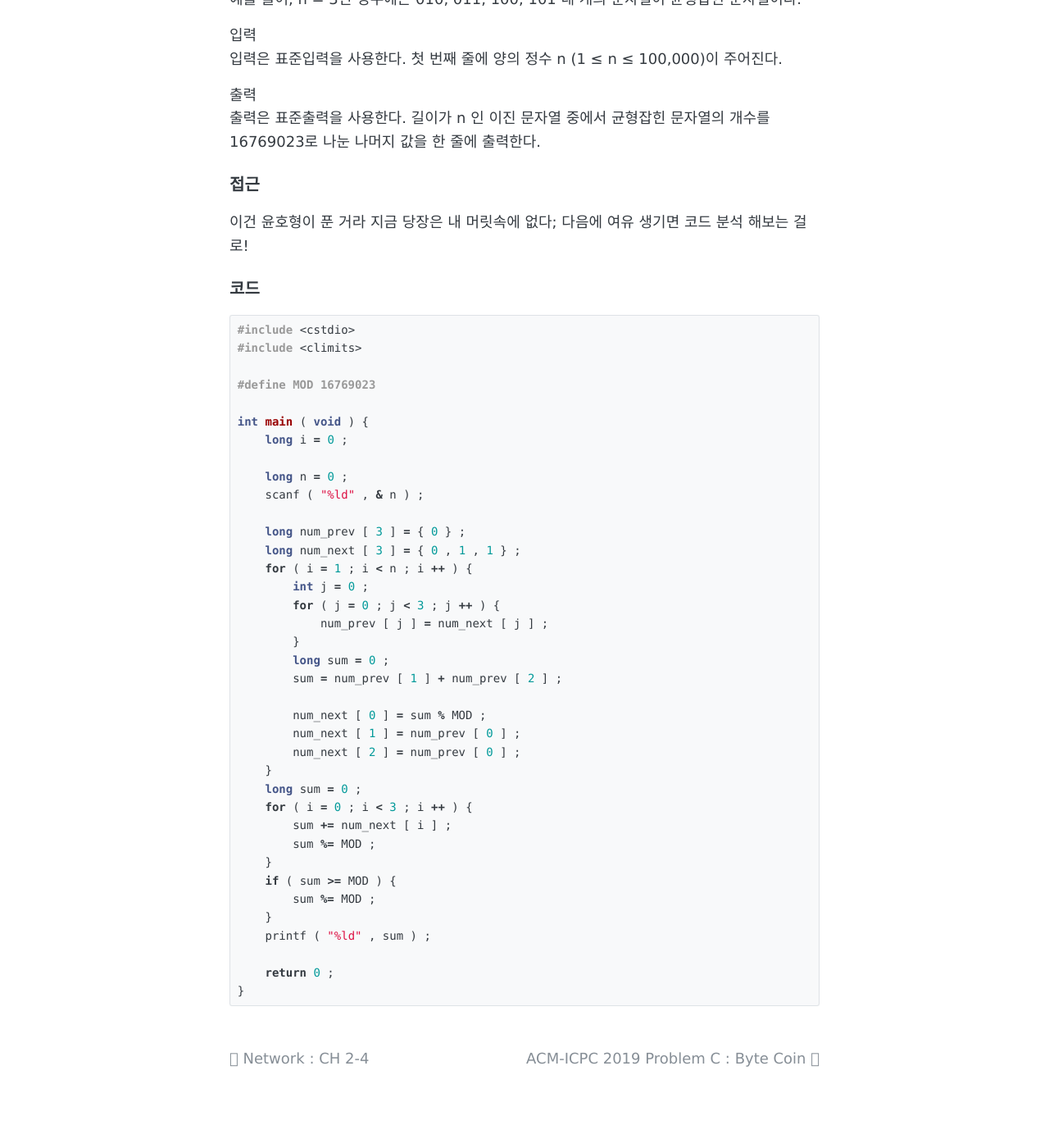
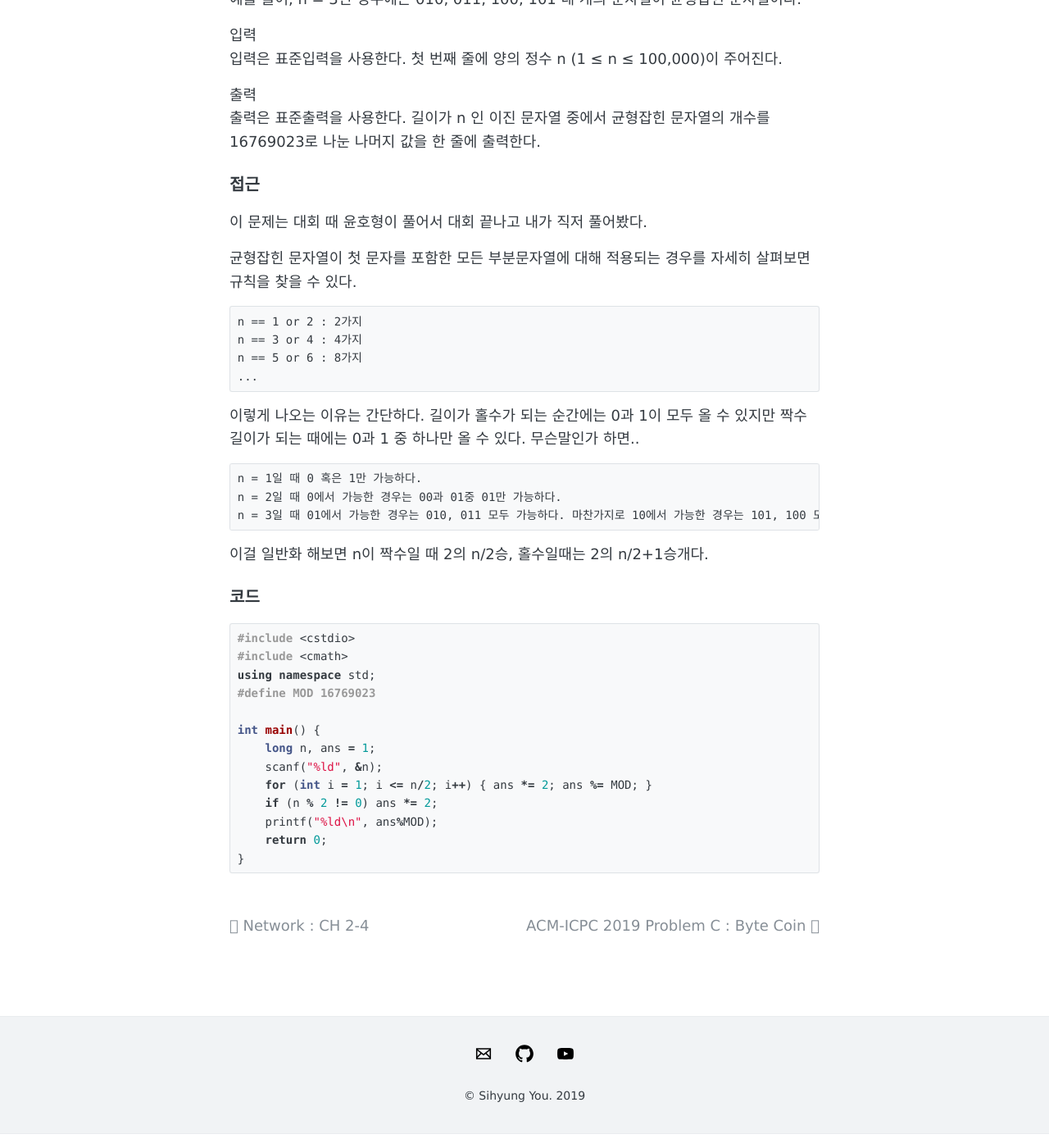
Before and after one commit to sihyungyou/sihyungyou.github.io, a Jekyll site: the page built from _posts/2019-10-05-acmicpc2019-B.md, in a window 1280 px wide and 1400 px high, scrolled down 669 px. Shown: the whole window at 82% size. Built offline with Jekyll 4.4.1, drawn with Linux system fonts in a browser that asks for light colours.

Commit message:
acmicpc-B

```diff
--- a/_posts/2019-10-05-acmicpc2019-B.md
+++ b/_posts/2019-10-05-acmicpc2019-B.md
@@ -24,45 +24,38 @@ comments: true
 출력은 표준출력을 사용한다. 길이가 n 인 이진 문자열 중에서 균형잡힌 문자열의 개수를 16769023로 나눈 나머지 값을 한 줄에 출력한다.
 
 ### 접근
-이건 윤호형이 푼 거라 지금 당장은 내 머릿속에 없다; 다음에 여유 생기면 코드 분석 해보는 걸로!
+이 문제는 대회 때 윤호형이 풀어서 대회 끝나고 내가 직저 풀어봤다.
+
+균형잡힌 문자열이 첫 문자를 포함한 모든 부분문자열에 대해 적용되는 경우를 자세히 살펴보면 규칙을 찾을 수 있다.
+~~~
+n == 1 or 2 : 2가지
+n == 3 or 4 : 4가지
+n == 5 or 6 : 8가지
+...
+~~~
+
+이렇게 나오는 이유는 간단하다. 길이가 홀수가 되는 순간에는 0과 1이 모두 올 수 있지만 짝수 길이가 되는 때에는 0과 1 중 하나만 올 수 있다. 무슨말인가 하면..
+~~~
+n = 1일 때 0 혹은 1만 가능하다.
+n = 2일 때 0에서 가능한 경우는 00과 01중 01만 가능하다.
+n = 3일 때 01에서 가능한 경우는 010, 011 모두 가능하다. 마찬가지로 10에서 가능한 경우는 101, 100 모두 가능하다.
+~~~
+
+이걸 일반화 해보면 n이 짝수일 때 2의 n/2승, 홀수일때는 2의 n/2+1승개다.
 
 ### 코드
 ~~~c++
 #include <cstdio>
-#include <climits>
-
+#include <cmath>
+using namespace std;
 #define MOD 16769023
 
-int main ( void ) {
-    long i = 0 ;
-
-    long n = 0 ;
-    scanf ( "%ld" , & n ) ;
-
-    long num_prev [ 3 ] = { 0 } ;
-    long num_next [ 3 ] = { 0 , 1 , 1 } ;
-    for ( i = 1 ; i < n ; i ++ ) {
-        int j = 0 ;
-        for ( j = 0 ; j < 3 ; j ++ ) {
-            num_prev [ j ] = num_next [ j ] ;
-        }
-        long sum = 0 ;
-        sum = num_prev [ 1 ] + num_prev [ 2 ] ;
-
-        num_next [ 0 ] = sum % MOD ;
-        num_next [ 1 ] = num_prev [ 0 ] ;
-        num_next [ 2 ] = num_prev [ 0 ] ;
-    }
-    long sum = 0 ;
-    for ( i = 0 ; i < 3 ; i ++ ) {
-        sum += num_next [ i ] ;
-        sum %= MOD ;
-    }
-    if ( sum >= MOD ) {
-        sum %= MOD ;
-    }
-    printf ( "%ld" , sum ) ;
-
-    return 0 ;
+int main() {
+    long n, ans = 1;
+    scanf("%ld", &n);
+    for (int i = 1; i <= n/2; i++) { ans *= 2; ans %= MOD; }
+    if (n % 2 != 0) ans *= 2;
+    printf("%ld\n", ans%MOD);
+    return 0;
 }
 ~~~
```
